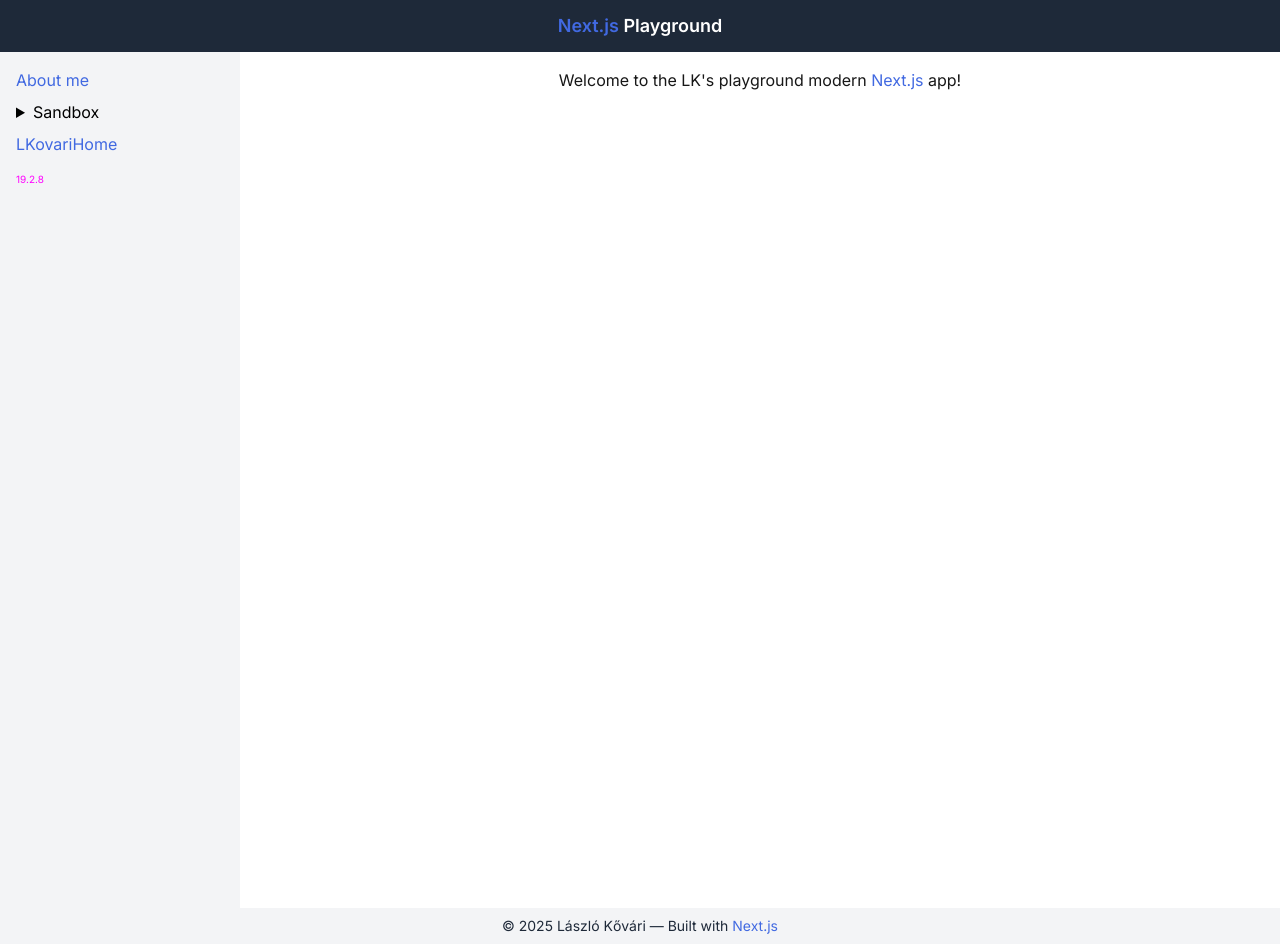
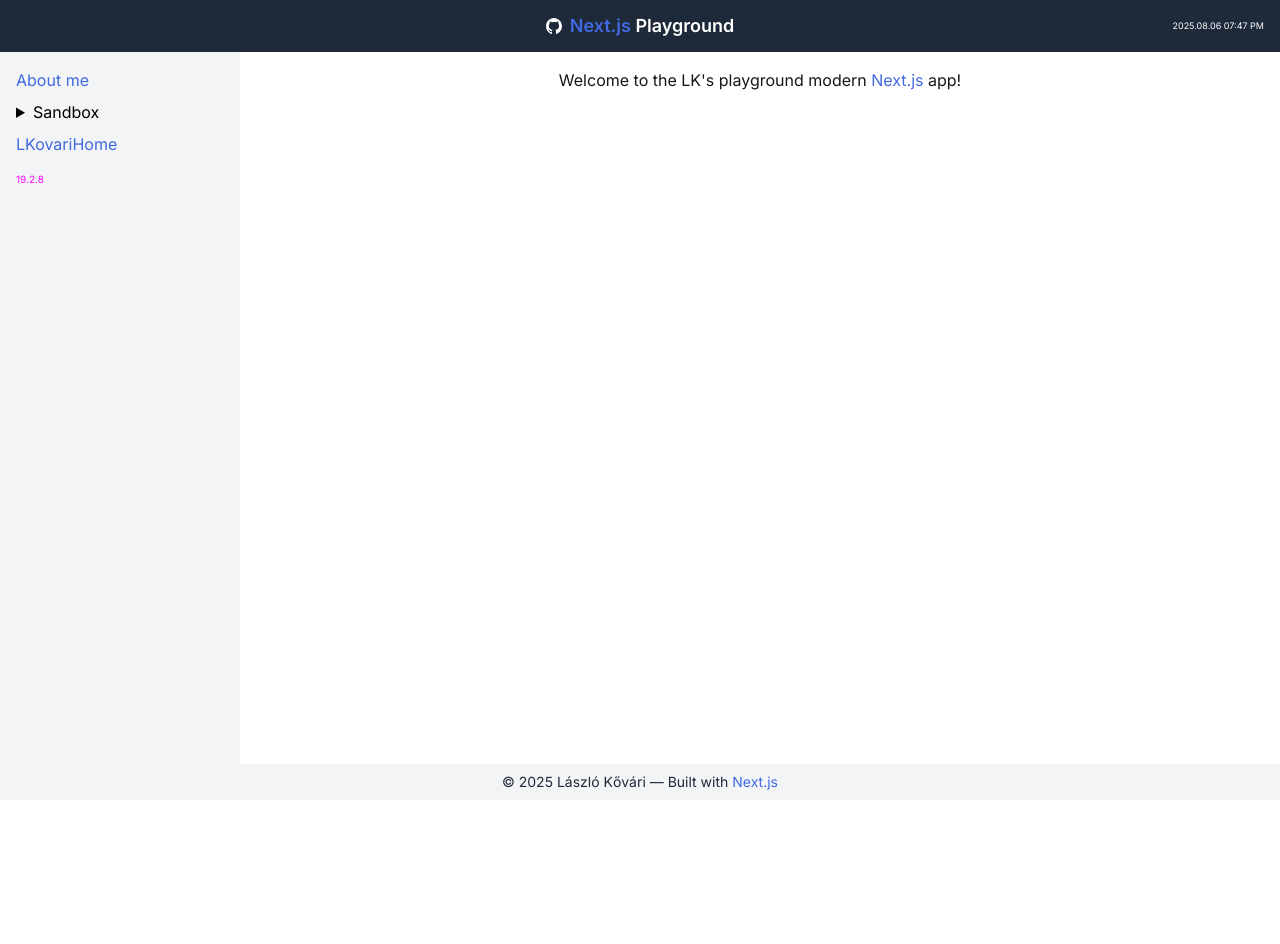
Before and after one commit to lkovari/nextjs-react-seed, a Next.js app in the folder apps/main-app/: page / in a window 1280 px wide. After the commit the page ends 800 px from the top, so only its background shows below. Built offline with nearby package versions, Linux system fonts and the light colour scheme.

Commit message:
relocate gh icon and add last update date

```diff
--- a/apps/main-app/src/app/layout.tsx
+++ b/apps/main-app/src/app/layout.tsx
@@ -3,9 +3,10 @@ import type { Metadata } from 'next'
 import { Inter } from 'next/font/google'
 import MobileMenuButton from '../components/MobileMenuButton'
 import Sidebar from '../components/Sidebar'
+import Image from 'next/image'
 
 const inter = Inter({ subsets: ['latin'] })
-
+const lastUpdateDate = "2025.08.06 07:47 PM"
 export const metadata: Metadata = {
   title: 'NextJS Playground',
   description: 'Demo project',
@@ -32,7 +33,25 @@ function Header() {
       <div className="absolute left-4 top-1/2 -translate-y-1/2 sm:hidden">
         <MobileMenuButton />
       </div>
-      <h1 className="text-lg font-semibold text-center"><a href='https://nextjs.org'>Next.js</a> Playground</h1>
+
+      <div className="absolute right-4 top-1/2 -translate-y-1/2">
+        <p className="text-[xx-small]">{lastUpdateDate}</p>
+      </div>
+
+      <div className="flex justify-center items-center gap-2">
+        <a href="https://github.com/lkovari/nextjs-react-seed">
+          <Image
+            src="/github-mark-white.svg"
+            width={16}
+            height={16}
+            alt="GitHub logo"
+            className="object-contain"
+          />
+        </a>
+        <h1 className="text-lg font-semibold text-center">
+          <a href="https://nextjs.org">Next.js</a> Playground
+        </h1>
+      </div>
     </header>
   )
 }
--- a/apps/main-app/src/app/page.tsx
+++ b/apps/main-app/src/app/page.tsx
@@ -1,14 +1,9 @@
-import Image from 'next/image'
+
 
 export default function HomePage() {
   return (
     <div className="prose dark:prose-invert max-w-none text-center">
       <p>Welcome to the LK&apos;s playground modern <a href='https://nextjs.org' >Next.js</a> app!</p>
-      <div className="flex items-center justify-center h-screen">
-        <div className="relative w-8 h-8">
-          <a href="https://github.com/lkovari/nextjs-react-seed"><Image src="/github-mark-white.svg" alt="GitHub logo" fill className="object-contain"/></a>
-        </div>
-      </div>
     </div>
   );
 }
--- a/apps/main-app/src/components/Sidebar.tsx
+++ b/apps/main-app/src/components/Sidebar.tsx
@@ -6,7 +6,7 @@ export default function Sidebar({ mobile = false }: { mobile?: boolean }) {
     <aside
       className={`${
         mobile
-          ? 'absolute left-0 top-24 z-50 w-60 p-4 shadow-md'
+          ? 'absolute left-0 top-25 z-50 w-60 p-4 shadow-md'
           : 'hidden sm:block w-60 p-4'
       } bg-gray-100 dark:bg-gray-900 text-black dark:text-white`}
     >
```
